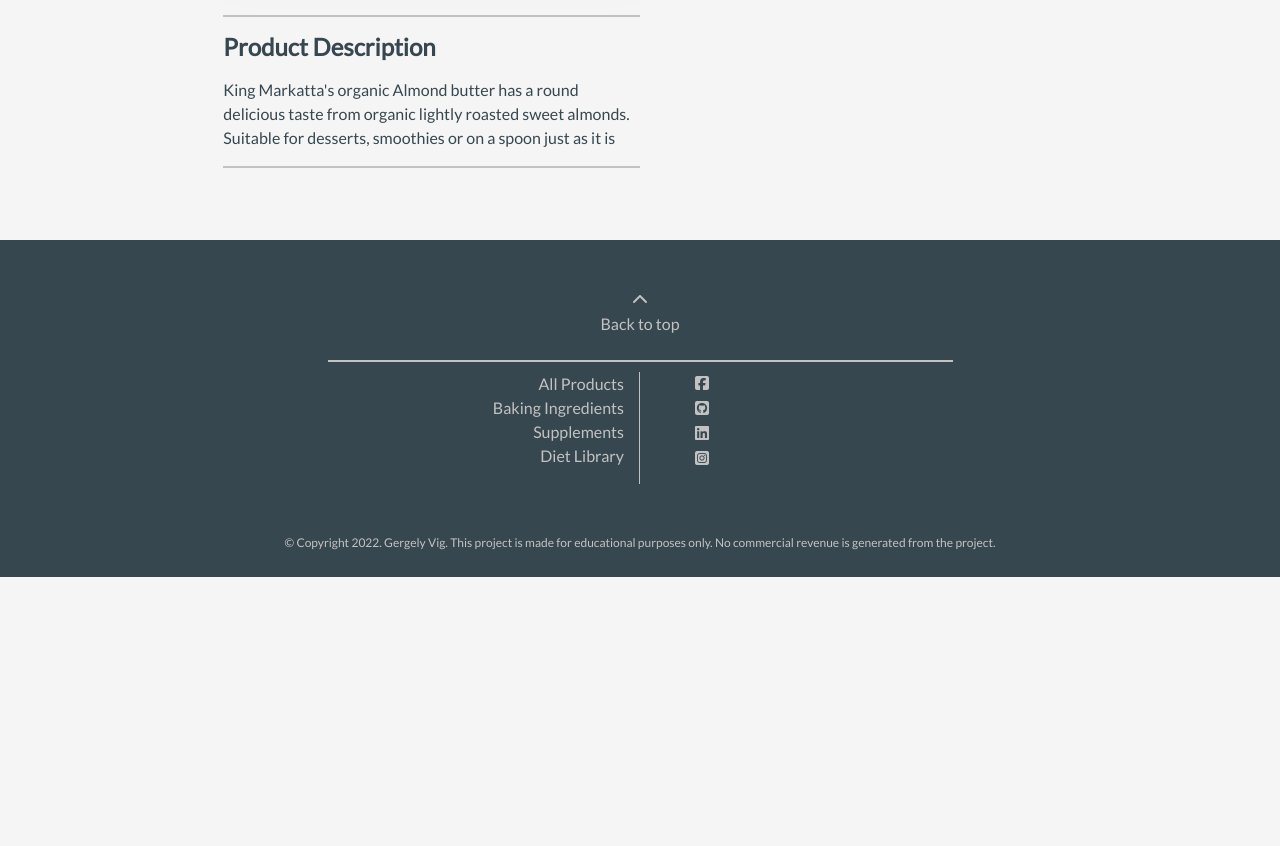
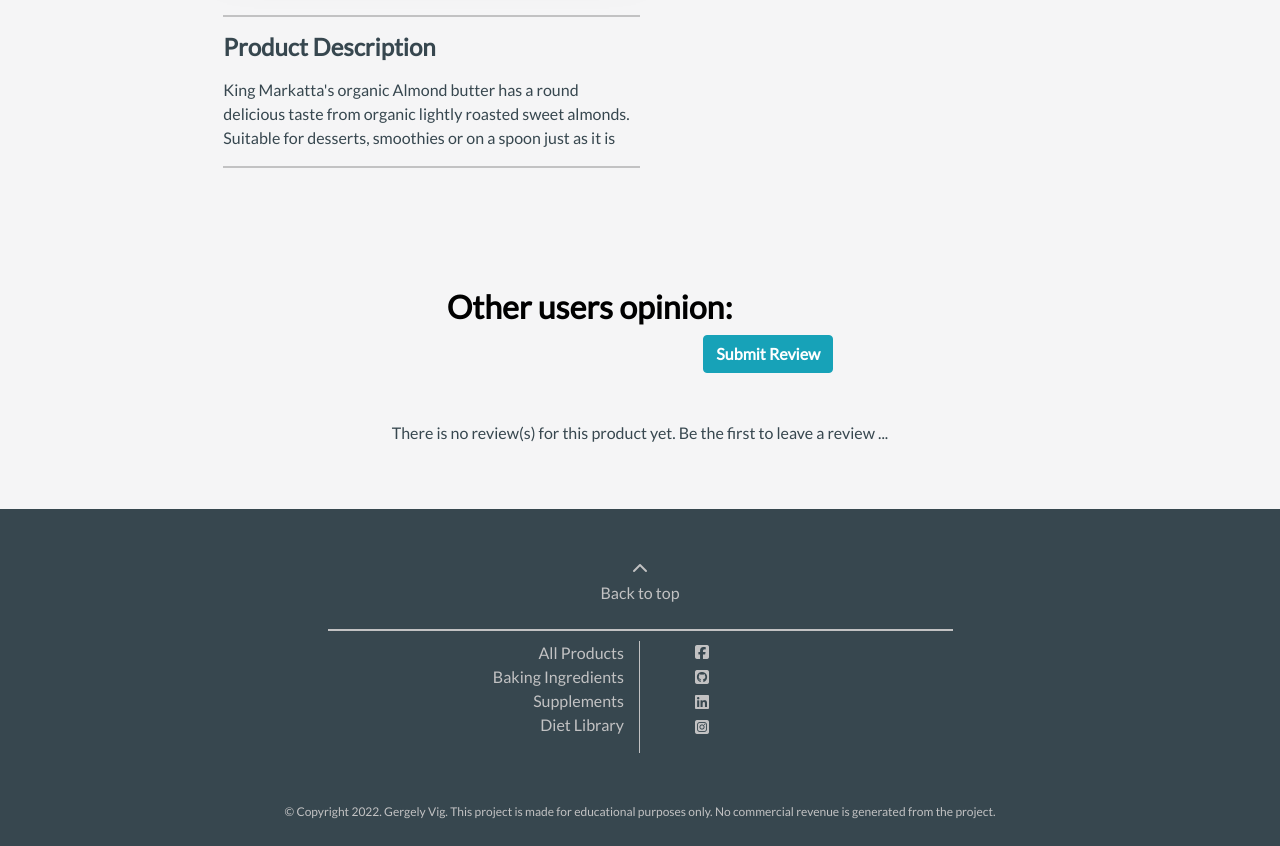
Before and after one commit to Code-Institute-Submissions/szomoru-MP4-DietPantry_MarResub, a Django app: page /products/1/ in a window 1280 px wide. Shown: the part 796-1642 px from the top of the page. Before the commit the page ends 1373 px from the top, so only its background shows below. Run offline with Django 3.2, Linux system fonts and the light colour scheme; the visitor is signed in with stand-in values (Sample User, id 1); data comes from the database, SQL or seed files in the repository; data that the repository does not hold is empty; some libraries are stand-ins or nearby versions.

Commit message:
review section added to the product detail page

```diff
--- a/products/templates/products/product_detail.html
+++ b/products/templates/products/product_detail.html
@@ -1,5 +1,6 @@
 {% extends "base.html" %}
 {% load static %}
+{% load crispy_forms_tags %}
 
 
 {% block page-header %}
@@ -128,7 +129,64 @@
                         </div>
                 </div>
             </div>
-        </div>
+
+            <!-- Product Review Section -->
+            <div id="review" class="row align-start justify-content-center">
+                <div class="col-12 col-md-6 col-lg-4 mt-5">
+                    <h2 class="text-black font-weight-bold mt-5">Other users opinion:</h2>
+                    {% if request.user.is_authenticated %}
+                        {% if edit %}
+                            <!-- Edit Review Form -->
+                            <form method="POST" action="{% url 'edit_review' review.id %}#review">
+                                {% csrf_token %}
+                                {{ form|crispy }}
+                                <div class="text-right">
+                                    <button class="btn btn-info font-weight-bold" type="submit">Update Review</button>
+                                </div>
+                            </form>
+                        {% else %}
+                            <!--Review Form -->
+                            <form method="POST" action="{% url 'add_review' product.id %}#review">
+                                {% csrf_token %}
+                                {{ form|crispy }}
+                                <div class="text-right">
+                                    <button class="btn btn-info font-weight-bold" type="submit">Submit Review</button>
+                                </div>
+                            </form>
+                        {% endif %}
+                    {% else %}
+                        <p class="small"> You must need to have an account to be able to leave a product review.</p>
+                    {% endif %}
+                </div>
+            </div>
+            <div class="row align-start justify-content-center">
+                <div class="col-12 col-md-10 col-lg-6">
+                    <!-- Showing all product reviews-->
+                    {% for review in product.review.all %}
+                        <div class="card review-container mt-5">
+                            <!-- Edit Review Button-->
+                            {% if review.user == request.user or request.user.is_superuser %}
+                                <div class="card-head">
+                                    <p class="small"> by {{ review.user }} on {{ review.date_added|date:"d-m-Y"}}</p>
+                                    <p class="card-title">{{ review.title }}<i class="ml-5 fas fa-star"></i> {{ review.rating_selector }}</p>
+                                    <p class="card-text lead">{{ review.content }}</p>
+                                </div>
+                            {% endif %}
+                            <div class="card-body">
+                                <a class="btn btn-info edit-btn" href="{% url 'edit_review' review.id %}#review">
+                                    Edit Review
+                                </a>
+                            </div>
+                        </div>
+                    {% empty %}
+                        <div class="text-center mt-5">
+                            <p>There is no review(s) for this product yet. Be the first to leave a review ...</p>
+                        </div>
+                    {% endfor%}
+                </div>
+            </div>
+                </div>
+            </div>
     </div>
 
 {% endblock %}
```
